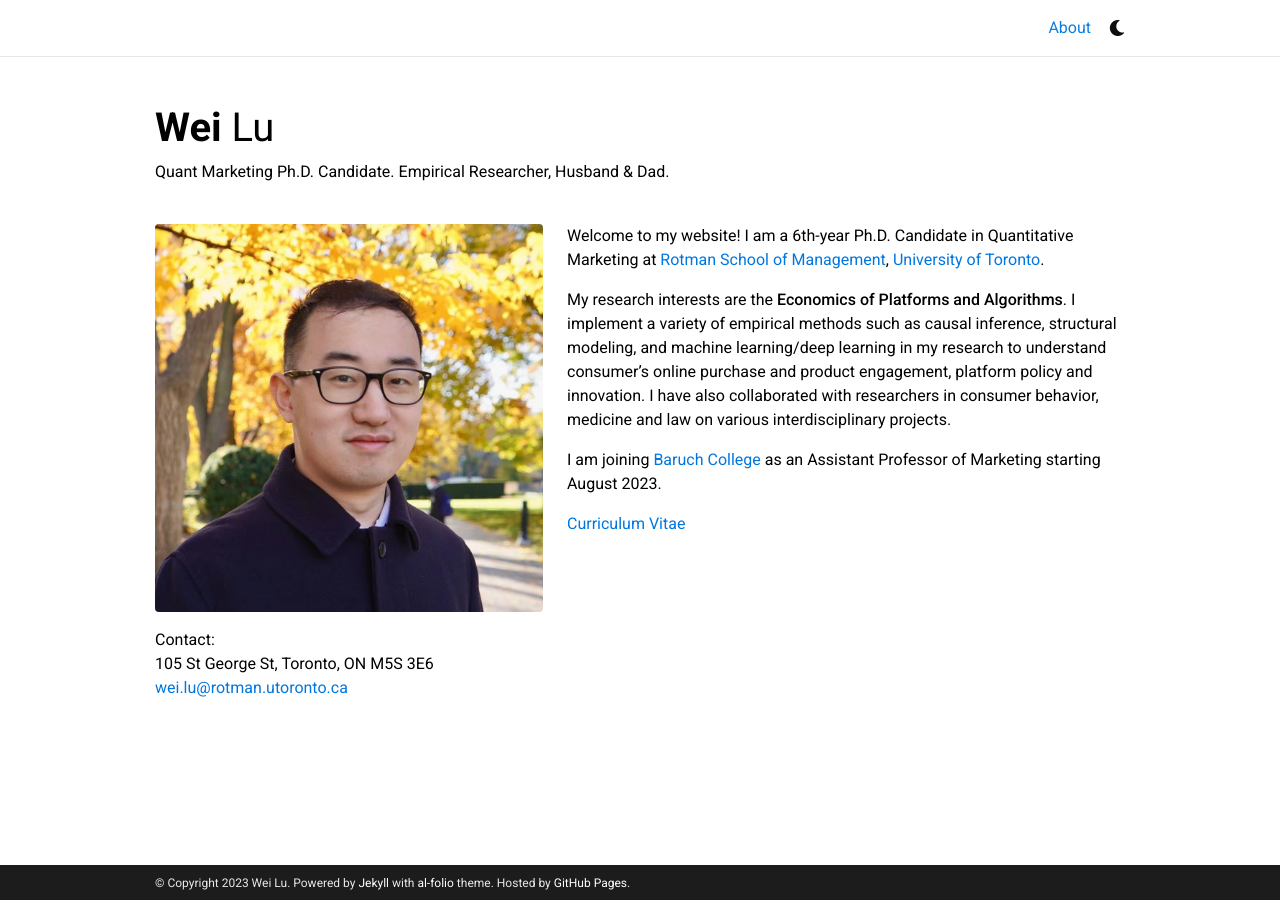
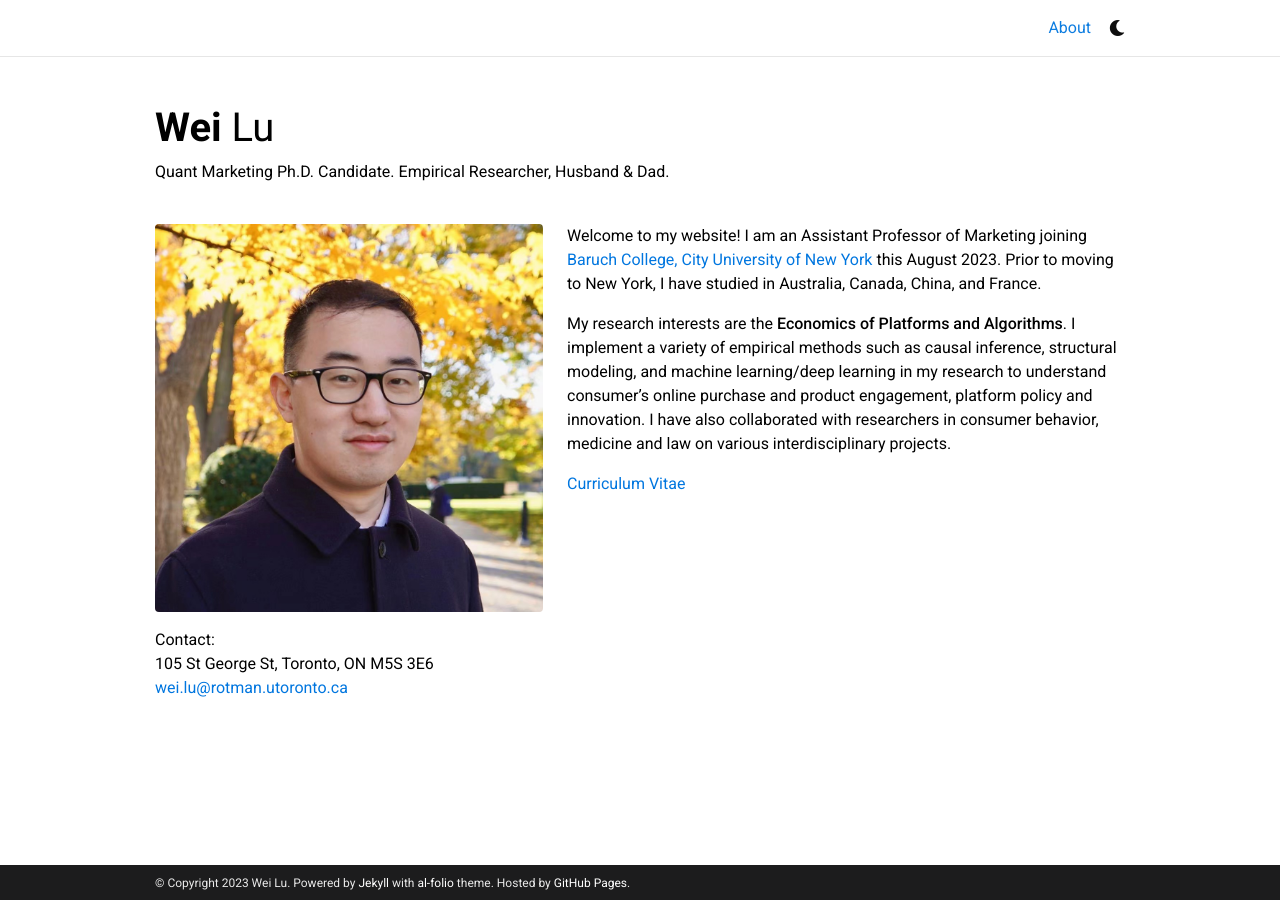
Before and after one commit to weilu-mkt/weilu-mkt.github.io, a Jekyll site: the page built from _pages/about.md, in a window 1280 px wide. Built offline with Jekyll 4.4.1, drawn with Linux system fonts in a browser that asks for light colours; full-size pictures stand in for the smaller copies a plugin makes; comment, search, counter and statistics services are not loaded; a style sheet for code colours, icons or effects is not loaded.

Commit message:
Update about.md

```diff
--- a/_pages/about.md
+++ b/_pages/about.md
@@ -18,12 +18,10 @@ news: false  # includes a list of news items
 selected_papers: false # includes a list of papers marked as "selected={true}"
 social: false  # includes social icons at the bottom of the page
 ---
-Welcome to my website! I am a 6th-year Ph.D. Candidate in Quantitative Marketing at <a href='https://www.rotman.utoronto.ca/'>Rotman School of Management</a>, <a href='https://www.utoronto.ca/'>University of Toronto</a>.
+Welcome to my website! I am an Assistant Professor of Marketing joining <a href='https://www.baruch.cuny.edu/'>Baruch College, City University of New York</a> this August 2023. Prior to moving to New York, I have studied in Australia, Canada, China, and France.
 
 <!-- and my supervisor is <a href='https://www.avigoldfarb.com/'>Avi Goldfarb</a>.  -->
 
 My research interests are the **Economics of Platforms and Algorithms**. I implement a variety of empirical methods such as causal inference, structural modeling, and machine learning/deep learning in my research to understand consumer's online purchase and product engagement, platform policy and innovation. I have also collaborated with researchers in consumer behavior, medicine and law on various interdisciplinary projects.
 
-I am joining <a href='https://www.baruch.cuny.edu/'>Baruch College</a> as an Assistant Professor of Marketing starting August 2023.
-
 [Curriculum Vitae](/assets/pdf/CV_20230329.pdf)
```
